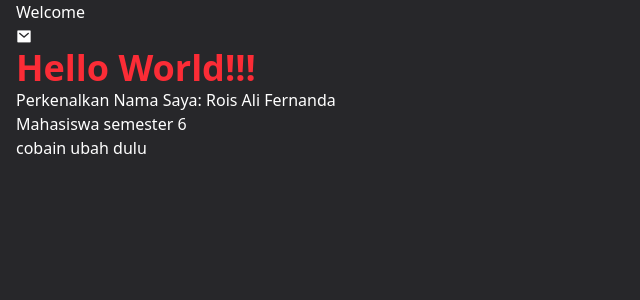
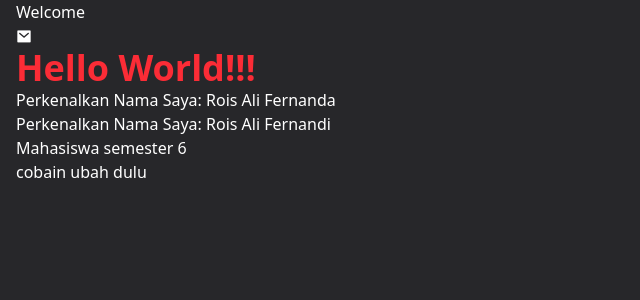
Before and after one commit to brekele28/react-latihan, a React (Vite) app: page / in a window 1280 px wide. Shown: the top 300 px of the page, without its empty margins (0-640 px from the left). Built offline with nearby package versions, Linux system fonts and the light colour scheme.

Commit message:
Tambah Nama di H2

```diff
--- a/src/App.jsx
+++ b/src/App.jsx
@@ -5,6 +5,7 @@ function App() {
       {/* Hero Image */}
       <h1 className='text-4xl text-red-500 font-bold'>Hello World!!!</h1>
       <h2>Perkenalkan Nama Saya: Rois Ali Fernanda</h2>
+      <h2>Perkenalkan Nama Saya: Rois Ali Fernandi</h2>
       <h4>Mahasiswa semester 6</h4>
       <h2>cobain ubah dulu</h2>
     </>
```
